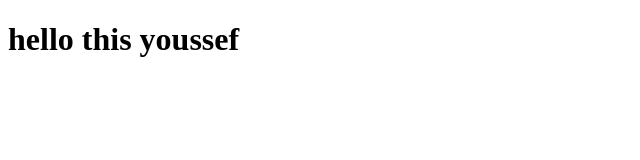
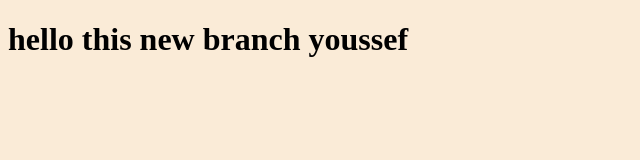
Before and after one commit to youssefwael184/myproject, a plain HTML site: page index.html in a window 1280 px wide. Shown: the whole page, without its empty margins (0-640 px from the left). Drawn offline with Linux system fonts and the light colour scheme.

Commit message:
chang style for the

```diff
--- a/index.html
+++ b/index.html
@@ -1,12 +1,14 @@
 <!DOCTYPE html>
 <html lang="en">
 <head>
+
     <meta charset="UTF-8">
     <meta name="viewport" content="width=device-width, initial-scale=1.0">
     <title>Document</title>
+    <link rel="stylesheet" href="style.css">
 </head>
 <body>
-    <h1>hello this youssef</h1>
+    <h1>hello this new branch youssef</h1>
     <script src="app.js"></script>
 
 </body>
--- a/style.css
+++ b/style.css
@@ -1,5 +1,5 @@
 h1{
-    color: rebeccapurple;
+    color: rgb(0, 0, 0);
 }
 body{
     background-color: antiquewhite;
```
